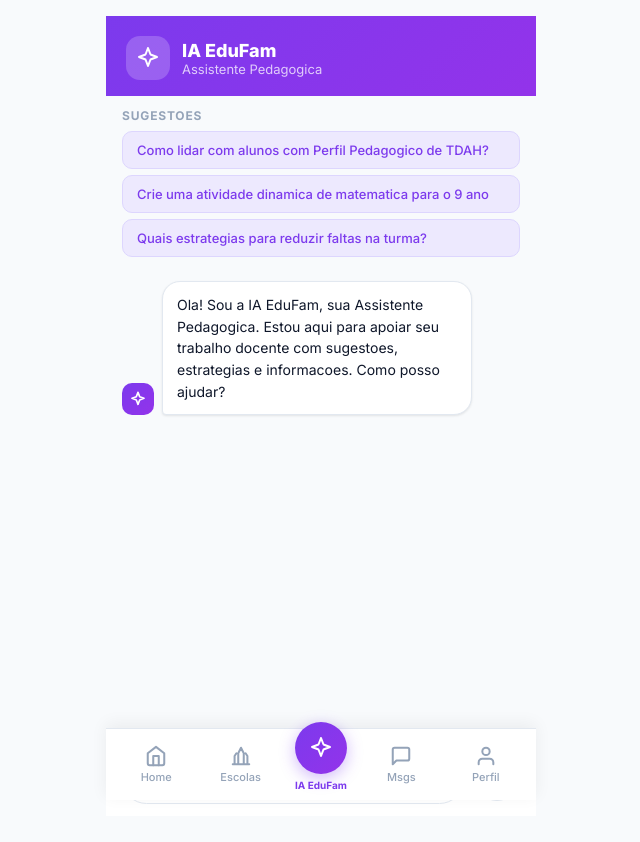
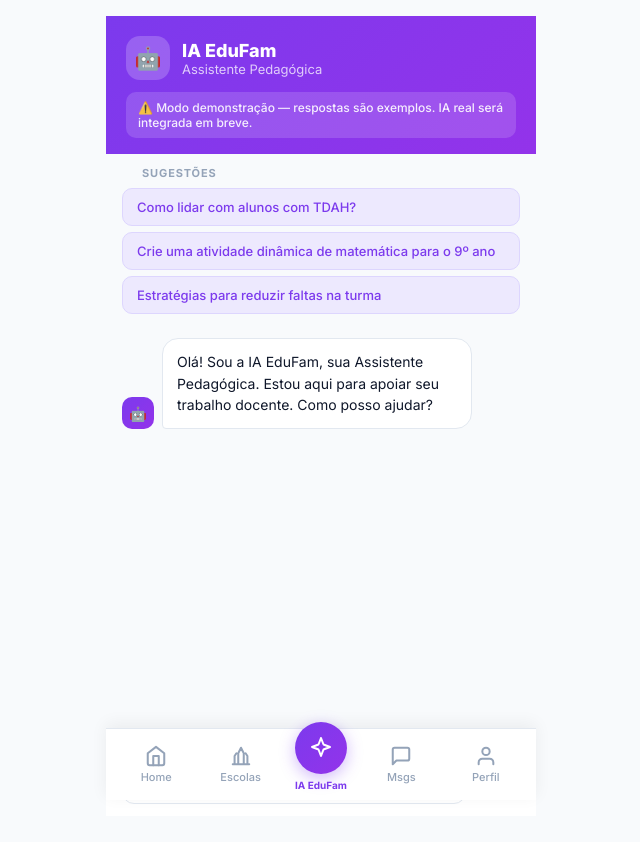
Before and after one commit to tshoffmam-cyber/Chamada-Facil, a React (Vite) app in the folder edufam/: page /ia in a window 1280 px wide. Shown: the top 842 px of the page, without its empty margins (319-959 px from the left). Built offline with nearby package versions, Linux system fonts and the light colour scheme; sample sign-in values are in the browser's storage.

Commit message:
Update IAScreen.jsx

```diff
--- a/edufam/src/pages/professor/IAScreen.jsx
+++ b/edufam/src/pages/professor/IAScreen.jsx
@@ -1,212 +1,60 @@
-import { useState } from 'react'
-
-const sugestoes = [
-  'Como lidar com alunos com Perfil Pedagogico de TDAH?',
-  'Crie uma atividade dinamica de matematica para o 9 ano',
-  'Quais estrategias para reduzir faltas na turma?',
-  'Como registrar ocorrencias de forma pedagogica?',
-  'Sugira um plano de aula sobre equacoes',
-]
-
-const respostas = {
-  default: 'Estou aqui para ajudar! Como Assistente Pedagogica do EduFam, posso auxiliar com planejamento de aulas, estrategias de ensino, comunicacao com responsaveis e muito mais. O que voce gostaria de saber?'
-}
-
+import { useState, useRef, useEffect } from 'react'
+const SUGESTOES=['Como lidar com alunos com TDAH?','Crie uma atividade dinâmica de matemática para o 9º ano','Estratégias para reduzir faltas na turma','Como registrar ocorrências de forma pedagógica?','Sugira um plano de aula sobre equações']
 export default function IAScreen() {
-  const [mensagens, setMensagens] = useState([
-    { de: 'ia', texto: 'Ola! Sou a IA EduFam, sua Assistente Pedagogica. Estou aqui para apoiar seu trabalho docente com sugestoes, estrategias e informacoes. Como posso ajudar?' }
-  ])
-  const [input, setInput] = useState('')
-  const [loading, setLoading] = useState(false)
-
-  async function enviar(texto) {
-    if (!texto.trim()) return
-    const pergunta = texto.trim()
-    setInput('')
-    setMensagens(prev => [...prev, { de: 'usuario', texto: pergunta }])
-    setLoading(true)
-    await new Promise(r => setTimeout(r, 1200))
+  const [msgs,setMsgs]=useState([{de:'ia',texto:'Olá! Sou a IA EduFam, sua Assistente Pedagógica. Estou aqui para apoiar seu trabalho docente. Como posso ajudar?'}])
+  const [input,setInput]=useState('')
+  const [loading,setLoading]=useState(false)
+  const bottomRef=useRef(null)
+  useEffect(()=>{bottomRef.current?.scrollIntoView({behavior:'smooth'})},[msgs])
+  async function enviar(texto){
+    if(!texto.trim()||loading)return
+    const pergunta=texto.trim(); setInput(''); setLoading(true)
+    setMsgs(prev=>[...prev,{de:'usuario',texto:pergunta}])
+    await new Promise(r=>setTimeout(r,1000))
     setLoading(false)
-    setMensagens(prev => [...prev, {
-      de: 'ia',
-      texto: 'Excelente pergunta! Com base nas melhores praticas pedagogicas, recomendo: adaptar as atividades ao ritmo de cada aluno, usar recursos visuais e praticos, manter comunicacao frequente com os responsaveis e registrar o progresso no Perfil Pedagogico de cada estudante. Posso detalhar algum desses pontos?'
-    }])
+    setMsgs(prev=>[...prev,{de:'ia',texto:'Excelente pergunta! Com base nas melhores práticas pedagógicas, recomendo: adaptar as atividades ao ritmo de cada aluno, usar recursos visuais e práticos, manter comunicação frequente com os responsáveis e registrar o progresso no Perfil Pedagógico. Posso detalhar algum desses pontos?'}])
   }
-
   return (
-    <div style={{ display: 'flex', flexDirection: 'column', height: '100vh', height: '100dvh' }}>
-      {/* Header */}
-      <div style={{
-        background: 'linear-gradient(135deg, #7C3AED 0%, #9333EA 100%)',
-        padding: '20px 20px 16px',
-        flexShrink: 0,
-      }}>
-        <div style={{ display: 'flex', alignItems: 'center', gap: 12 }}>
-          <div style={{
-            width: 44,
-            height: 44,
-            background: 'rgba(255,255,255,0.2)',
-            borderRadius: 14,
-            display: 'flex',
-            alignItems: 'center',
-            justifyContent: 'center',
-          }}>
-            <svg width="24" height="24" viewBox="0 0 24 24" fill="none" stroke="white" strokeWidth="2" strokeLinecap="round" strokeLinejoin="round">
-              <path d="M12 2L9.5 8.5 3 11l6.5 2.5L12 20l2.5-6.5L21 11l-6.5-2.5z"/>
-            </svg>
-          </div>
-          <div>
-            <h1 style={{ fontSize: 18, fontWeight: 800, color: 'white', margin: 0 }}>IA EduFam</h1>
-            <p style={{ fontSize: 13, color: 'rgba(255,255,255,0.75)', margin: 0 }}>Assistente Pedagogica</p>
-          </div>
+    <div style={{display:'flex',flexDirection:'column',height:'100vh'}}>
+      <div style={{background:'linear-gradient(135deg,#7C3AED,#9333EA)',padding:'20px 20px 16px',flexShrink:0}}>
+        <div style={{display:'flex',alignItems:'center',gap:12}}>
+          <div style={{width:44,height:44,background:'rgba(255,255,255,.2)',borderRadius:14,display:'flex',alignItems:'center',justifyContent:'center',fontSize:22}}>🤖</div>
+          <div><h1 style={{fontSize:18,fontWeight:800,color:'white',margin:0}}>IA EduFam</h1><p style={{fontSize:13,color:'rgba(255,255,255,.75)',margin:0}}>Assistente Pedagógica</p></div>
+        </div>
+        {/* ✅ Aviso de modo demo */}
+        <div style={{marginTop:12,background:'rgba(255,255,255,.15)',borderRadius:10,padding:'8px 12px',fontSize:12,color:'rgba(255,255,255,.9)',fontWeight:500}}>
+          ⚠️ Modo demonstração — respostas são exemplos. IA real será integrada em breve.
         </div>
       </div>
-
-      {/* Sugestoes rapidas */}
-      {mensagens.length <= 1 && (
-        <div style={{ padding: '12px 16px', flexShrink: 0 }}>
-          <p style={{ fontSize: 12, fontWeight: 700, color: 'var(--color-text-muted)', textTransform: 'uppercase', letterSpacing: '0.07em', marginBottom: 8 }}>
-            Sugestoes
-          </p>
-          <div style={{ display: 'flex', flexDirection: 'column', gap: 6 }}>
-            {sugestoes.slice(0, 3).map((s, i) => (
-              <button
-                key={i}
-                onClick={() => enviar(s)}
-                style={{
-                  background: 'var(--color-ia-light)',
-                  border: '1px solid #DDD6FE',
-                  borderRadius: 10,
-                  padding: '10px 14px',
-                  fontSize: 13,
-                  color: 'var(--color-ia)',
-                  fontWeight: 500,
-                  cursor: 'pointer',
-                  textAlign: 'left',
-                  fontFamily: 'var(--font-family)',
-                }}
-              >
-                {s}
-              </button>
+      {msgs.length<=1&&(
+        <div style={{padding:'12px 16px',flexShrink:0}}>
+          <p className="section-label">Sugestões</p>
+          <div style={{display:'flex',flexDirection:'column',gap:6}}>
+            {SUGESTOES.slice(0,3).map((s,i)=>(
+              <button key={i} onClick={()=>enviar(s)} style={{background:'var(--color-ia-light)',border:'1px solid #DDD6FE',borderRadius:10,padding:'10px 14px',fontSize:13,color:'var(--color-ia)',fontWeight:500,cursor:'pointer',textAlign:'left',fontFamily:'var(--font-family)'}}>{s}</button>
             ))}
           </div>
         </div>
       )}
-
-      {/* Chat */}
-      <div style={{ flex: 1, overflowY: 'auto', padding: '12px 16px', display: 'flex', flexDirection: 'column', gap: 12 }}>
-        {mensagens.map((msg, i) => (
-          <div key={i} style={{
-            display: 'flex',
-            justifyContent: msg.de === 'usuario' ? 'flex-end' : 'flex-start',
-            gap: 8,
-          }}>
-            {msg.de === 'ia' && (
-              <div style={{
-                width: 32,
-                height: 32,
-                background: 'linear-gradient(135deg, #7C3AED, #9333EA)',
-                borderRadius: 10,
-                display: 'flex',
-                alignItems: 'center',
-                justifyContent: 'center',
-                flexShrink: 0,
-                alignSelf: 'flex-end',
-              }}>
-                <svg width="16" height="16" viewBox="0 0 24 24" fill="none" stroke="white" strokeWidth="2.5" strokeLinecap="round" strokeLinejoin="round">
-                  <path d="M12 2L9.5 8.5 3 11l6.5 2.5L12 20l2.5-6.5L21 11l-6.5-2.5z"/>
-                </svg>
-              </div>
-            )}
-            <div style={{
-              maxWidth: '78%',
-              padding: '12px 14px',
-              borderRadius: msg.de === 'usuario' ? '18px 18px 4px 18px' : '18px 18px 18px 4px',
-              background: msg.de === 'usuario' ? 'var(--color-primary)' : 'var(--color-surface)',
-              color: msg.de === 'usuario' ? 'white' : 'var(--color-text-primary)',
-              fontSize: 14,
-              lineHeight: 1.55,
-              border: msg.de === 'ia' ? '1px solid var(--color-border)' : 'none',
-              boxShadow: 'var(--shadow-sm)',
-            }}>
-              {msg.texto}
-            </div>
+      <div style={{flex:1,overflowY:'auto',padding:'12px 16px',display:'flex',flexDirection:'column',gap:12}}>
+        {msgs.map((msg,i)=>(
+          <div key={i} style={{display:'flex',justifyContent:msg.de==='usuario'?'flex-end':'flex-start',gap:8}}>
+            {msg.de==='ia'&&<div style={{width:32,height:32,background:'linear-gradient(135deg,#7C3AED,#9333EA)',borderRadius:10,display:'flex',alignItems:'center',justifyContent:'center',flexShrink:0,alignSelf:'flex-end',fontSize:14}}>🤖</div>}
+            <div style={{maxWidth:'78%',padding:'12px 14px',borderRadius:16,borderBottomLeftRadius:msg.de==='ia'?4:16,borderBottomRightRadius:msg.de==='usuario'?4:16,background:msg.de==='usuario'?'var(--color-primary)':'var(--color-surface)',color:msg.de==='usuario'?'white':'var(--color-text-primary)',fontSize:14,lineHeight:1.55,border:msg.de==='usuario'?'none':'1.5px solid var(--color-border)'}}>{msg.texto}</div>
           </div>
         ))}
-
-        {loading && (
-          <div style={{ display: 'flex', gap: 8 }}>
-            <div style={{
-              width: 32, height: 32,
-              background: 'linear-gradient(135deg, #7C3AED, #9333EA)',
-              borderRadius: 10,
-              display: 'flex', alignItems: 'center', justifyContent: 'center', flexShrink: 0,
-            }}>
-              <svg width="16" height="16" viewBox="0 0 24 24" fill="none" stroke="white" strokeWidth="2.5" strokeLinecap="round" strokeLinejoin="round">
-                <path d="M12 2L9.5 8.5 3 11l6.5 2.5L12 20l2.5-6.5L21 11l-6.5-2.5z"/>
-              </svg>
-            </div>
-            <div style={{
-              padding: '12px 16px',
-              background: 'var(--color-surface)',
-              borderRadius: '18px 18px 18px 4px',
-              border: '1px solid var(--color-border)',
-              display: 'flex', gap: 6, alignItems: 'center',
-            }}>
-              {[0,1,2].map(i => (
-                <div key={i} style={{
-                  width: 7, height: 7,
-                  background: 'var(--color-ia)',
-                  borderRadius: '50%',
-                  opacity: 0.5,
-                  animation: 'pulse 1.2s ease infinite',
-                  animationDelay: i * 0.2 + 's',
-                }} />
-              ))}
-            </div>
+        {loading&&<div style={{display:'flex',gap:8,alignItems:'flex-end'}}>
+          <div style={{width:32,height:32,background:'linear-gradient(135deg,#7C3AED,#9333EA)',borderRadius:10,display:'flex',alignItems:'center',justifyContent:'center',fontSize:14}}>🤖</div>
+          <div style={{background:'var(--color-surface)',border:'1.5px solid var(--color-border)',borderRadius:16,borderBottomLeftRadius:4,padding:'12px 16px',display:'flex',gap:4}}>
+            {[0,1,2].map(i=><div key={i} style={{width:6,height:6,borderRadius:'50%',background:'var(--color-text-muted)'}}/>)}
           </div>
-        )}
+        </div>}
+        <div ref={bottomRef}/>
       </div>
-
-      {/* Input */}
-      <div style={{
-        padding: '12px 16px',
-        borderTop: '1px solid var(--color-border)',
-        background: 'var(--color-surface)',
-        display: 'flex',
-        gap: 10,
-        flexShrink: 0,
-        paddingBottom: 'calc(12px + env(safe-area-inset-bottom, 0px))',
-      }}>
-        <input
-          className="input"
-          placeholder="Pergunte algo pedagogico..."
-          value={input}
-          onChange={e => setInput(e.target.value)}
-          onKeyDown={e => e.key === 'Enter' && enviar(input)}
-          style={{ borderRadius: 'var(--radius-full)' }}
-        />
-        <button
-          onClick={() => enviar(input)}
-          disabled={!input.trim() || loading}
-          style={{
-            width: 46,
-            height: 46,
-            borderRadius: '50%',
-            background: input.trim() ? 'linear-gradient(135deg, #7C3AED, #9333EA)' : 'var(--color-border)',
-            border: 'none',
-            display: 'flex',
-            alignItems: 'center',
-            justifyContent: 'center',
-            cursor: input.trim() ? 'pointer' : 'default',
-            flexShrink: 0,
-            transition: 'background 200ms',
-          }}
-        >
-          <svg width="20" height="20" viewBox="0 0 24 24" fill="none" stroke="white" strokeWidth="2.5" strokeLinecap="round" strokeLinejoin="round">
-            <line x1="22" y1="2" x2="11" y2="13"/>
-            <polygon points="22 2 15 22 11 13 2 9 22 2"/>
-          </svg>
+      <div style={{padding:'12px 16px',background:'var(--color-surface)',borderTop:'1px solid var(--color-border)',flexShrink:0,display:'flex',gap:10}}>
+        <input className="input" placeholder="Pergunte algo..." value={input} onChange={e=>setInput(e.target.value)} onKeyDown={e=>e.key==='Enter'&&enviar(input)} style={{flex:1}}/>
+        <button onClick={()=>enviar(input)} disabled={!input.trim()||loading} style={{background:'var(--color-ia)',border:'none',borderRadius:12,width:44,height:44,cursor:'pointer',display:'flex',alignItems:'center',justifyContent:'center',flexShrink:0,opacity:(!input.trim()||loading)?.5:1}}>
+          <svg width="18" height="18" viewBox="0 0 24 24" fill="none" stroke="white" strokeWidth="2.5" strokeLinecap="round" strokeLinejoin="round"><line x1="22" y1="2" x2="11" y2="13"/><polygon points="22 2 15 22 11 13 2 9 22 2"/></svg>
         </button>
       </div>
     </div>
```
